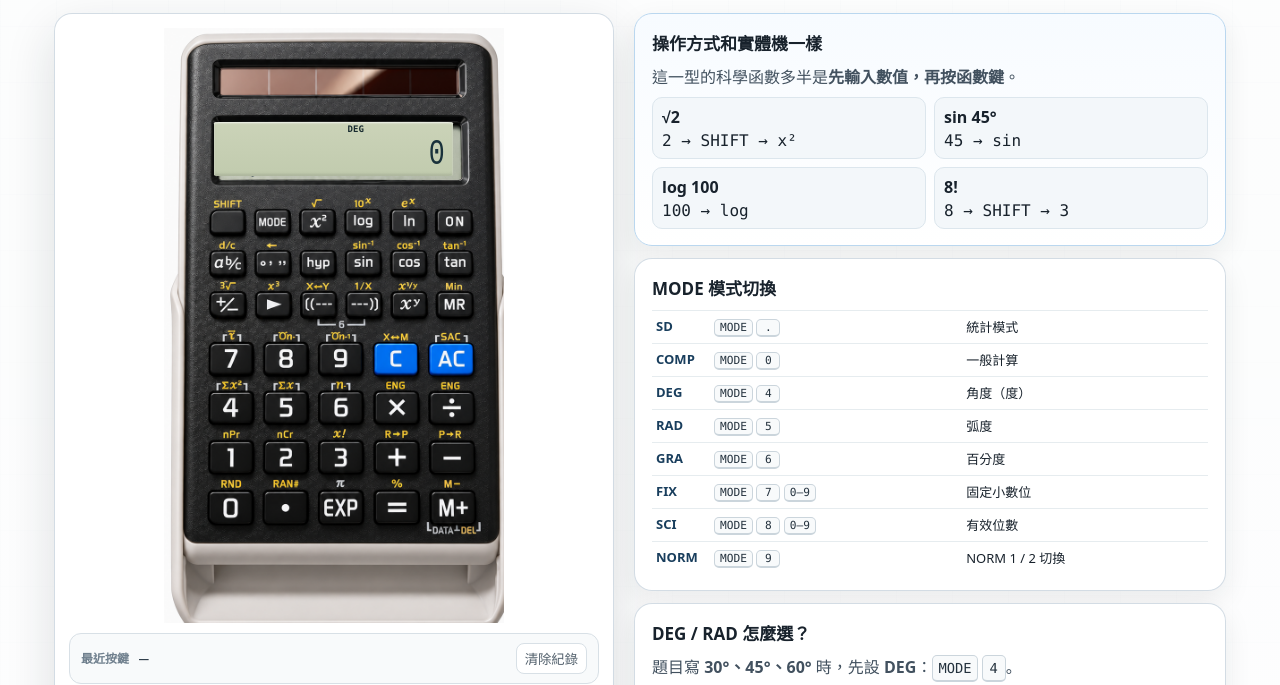
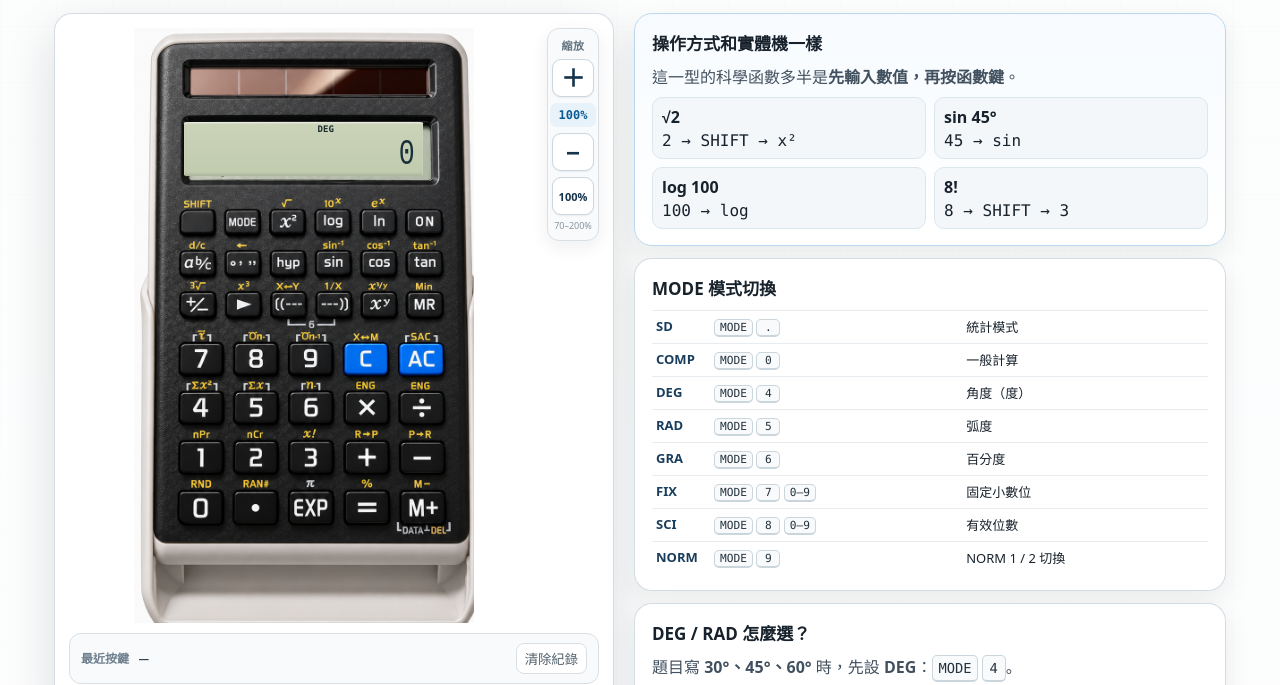
Before and after one commit to whalytw/engineering-calculator-web, a plain HTML site: page index.html in a window 1280 px wide. Shown: the part 115-800 px from the top of the page. Drawn offline with Linux system fonts and the light colour scheme.

Commit message:
Add files via upload
v.12

```diff
--- a/app.js
+++ b/app.js
@@ -13,7 +13,46 @@
   };
   const shiftButton = $('[data-action="shift"]');
 
+  // Calculator zoom controls. 100% always means the responsive size the page
+  // would normally use on the current browser/window.
+  const calculatorPhoto = $('#calculatorPhoto');
+  const zoomInButton = $('#zoomIn');
+  const zoomOutButton = $('#zoomOut');
+  const zoomResetButton = $('#zoomReset');
+  const zoomPercentEl = $('#zoomPercent');
+  const ZOOM_MIN = 70;
+  const ZOOM_MAX = 200;
+  const ZOOM_STEP = 10;
+  let zoomPercent = 100;
+  let baseCalculatorWidth = 0;
+  let resizeTimer = 0;
+
   function toggleFlag(el, on){ el.classList.toggle('on', !!on); }
+
+  function applyCalculatorZoom(){
+    if(!calculatorPhoto || !baseCalculatorWidth) return;
+    calculatorPhoto.style.width = `${baseCalculatorWidth * zoomPercent / 100}px`;
+    zoomPercentEl.textContent = `${zoomPercent}%`;
+    zoomInButton.disabled = zoomPercent >= ZOOM_MAX;
+    zoomOutButton.disabled = zoomPercent <= ZOOM_MIN;
+    zoomResetButton.disabled = zoomPercent === 100;
+  }
+
+  function measureBaseCalculatorWidth(){
+    if(!calculatorPhoto) return;
+    // Remove the inline zoomed width so CSS can determine this browser's
+    // responsive 100% size, then scale from that baseline.
+    calculatorPhoto.style.width = '';
+    const measured = calculatorPhoto.getBoundingClientRect().width;
+    if(measured > 0) baseCalculatorWidth = measured;
+    applyCalculatorZoom();
+  }
+
+  function setCalculatorZoom(nextPercent){
+    const snapped = Math.round(nextPercent / ZOOM_STEP) * ZOOM_STEP;
+    zoomPercent = Math.max(ZOOM_MIN, Math.min(ZOOM_MAX, snapped));
+    applyCalculatorZoom();
+  }
 
   function render(){
     const d = calc.formatDisplay();
@@ -68,6 +107,17 @@
   });
 
   $('#clearHistory').addEventListener('click', () => { history.length = 0; render(); });
+
+  zoomInButton?.addEventListener('click', () => setCalculatorZoom(zoomPercent + ZOOM_STEP));
+  zoomOutButton?.addEventListener('click', () => setCalculatorZoom(zoomPercent - ZOOM_STEP));
+  zoomResetButton?.addEventListener('click', () => setCalculatorZoom(100));
+
+  // Recalculate what 100% means if the user resizes the browser or rotates a tablet.
+  window.addEventListener('resize', () => {
+    window.clearTimeout(resizeTimer);
+    resizeTimer = window.setTimeout(measureBaseCalculatorWidth, 120);
+  });
+
   const helpToggle = $('#helpToggle');
   const guide = $('#guide');
   helpToggle?.addEventListener('click', () => {
@@ -77,5 +127,8 @@
   });
 
   render();
+  // Measure after the first layout pass so 100% exactly matches the original
+  // responsive calculator size on this machine.
+  window.requestAnimationFrame(measureBaseCalculatorWidth);
   window.calculatorEngine = calc;
 })();
--- a/index.html
+++ b/index.html
@@ -19,7 +19,8 @@
 
   <main class="page-grid">
     <section class="simulator-card" aria-label="可操作的工程用科學計算機">
-      <div class="calculator-stage">
+      <div class="calculator-workspace">
+        <div class="calculator-stage">
         <div class="calculator-photo" id="calculatorPhoto">
           <img src="calculator-shell.png" alt="無品牌工程用科學計算機外觀，所有按鍵都可以點擊操作" draggable="false">
 
@@ -87,6 +88,16 @@
             <button class="hotkey mainrow4 m4" data-action="equals" data-label="=" aria-label="等號；SHIFT 為百分比"></button>
             <button class="hotkey mainrow4 m5" data-action="mplus" data-label="M+" aria-label="記憶加法 M+；SHIFT 為 M 減；SD 模式為 DATA 與 DEL"></button>
           </div>
+        </div>
+        </div>
+
+        <div class="zoom-controls" aria-label="計算機縮放控制">
+          <span class="zoom-title">縮放</span>
+          <button id="zoomIn" class="zoom-btn" type="button" aria-label="放大計算機 10%" title="放大 10%">＋</button>
+          <output id="zoomPercent" class="zoom-percent" aria-live="polite">100%</output>
+          <button id="zoomOut" class="zoom-btn" type="button" aria-label="縮小計算機 10%" title="縮小 10%">−</button>
+          <button id="zoomReset" class="zoom-reset" type="button" aria-label="恢復計算機為 100%" title="恢復 100%">100%</button>
+          <span class="zoom-range">70–200%</span>
         </div>
       </div>
 
--- a/style.css
+++ b/style.css
@@ -51,11 +51,17 @@ h1{margin:0;font-size:clamp(22px,2.6vw,34px);letter-spacing:.01em;line-height:1.
   box-shadow:var(--shadow);
 }
 .simulator-card{padding:14px}
+.calculator-workspace{
+  display:grid;
+  grid-template-columns:minmax(0,1fr) 52px;
+  gap:8px;
+  align-items:start;
+}
 .calculator-stage{
   display:flex;
-  justify-content:center;
+  justify-content:flex-start;
   padding:0;
-  overflow:hidden;
+  overflow:auto;
   border-radius:14px;
   background:#fff;
 }
@@ -66,6 +72,61 @@ h1{margin:0;font-size:clamp(22px,2.6vw,34px);letter-spacing:.01em;line-height:1.
   user-select:none;
   -webkit-user-select:none;
   touch-action:manipulation;
+  flex:0 0 auto;
+  margin-inline:auto;
+}
+
+.zoom-controls{
+  position:sticky;
+  top:8px;
+  width:52px;
+  display:flex;
+  flex-direction:column;
+  align-items:center;
+  gap:6px;
+  padding:8px 4px;
+  border:1px solid var(--line);
+  border-radius:12px;
+  background:#f8fafb;
+  box-shadow:0 6px 18px rgba(20,32,44,.07);
+}
+.zoom-title{
+  font-size:11px;
+  font-weight:800;
+  color:#637482;
+  letter-spacing:.04em;
+}
+.zoom-btn,.zoom-reset{
+  width:42px;
+  min-height:38px;
+  border:1px solid #cbd6de;
+  border-radius:9px;
+  background:#fff;
+  color:#17344d;
+  cursor:pointer;
+  font-family:inherit;
+  font-weight:800;
+  box-shadow:0 1px 2px rgba(20,32,44,.06);
+}
+.zoom-btn{font-size:24px;line-height:1}
+.zoom-reset{font-size:11px;padding:4px 2px}
+.zoom-btn:hover,.zoom-reset:hover{background:#eef6fc;border-color:#9fc4df}
+.zoom-btn:active,.zoom-reset:active{transform:translateY(1px)}
+.zoom-btn:disabled{opacity:.35;cursor:not-allowed;background:#f2f4f6}
+.zoom-percent{
+  width:46px;
+  padding:5px 1px;
+  border-radius:7px;
+  background:#e8f2fa;
+  color:#0b5b94;
+  font:800 12px/1.2 Consolas,"Courier New",monospace;
+  text-align:center;
+}
+.zoom-range{
+  font-size:9px;
+  line-height:1.15;
+  text-align:center;
+  color:#87939d;
 }
 .calculator-photo>img{
   width:100%;height:100%;display:block;object-fit:contain;pointer-events:none;
@@ -213,6 +274,10 @@ footer{padding:2px 20px 18px;text-align:center;color:#7a8791;font-size:12px}
   .page-head{padding:16px 10px 8px;align-items:flex-start}
   .page-head p{font-size:13px}
   .page-grid{padding:4px 8px 18px;gap:14px}
+  .calculator-workspace{grid-template-columns:minmax(0,1fr) 48px;gap:5px}
+  .zoom-controls{width:48px;padding:7px 3px;gap:5px}
+  .zoom-btn,.zoom-reset{width:40px}
+  .zoom-percent{width:42px;font-size:11px}
   .simulator-card{padding:7px;border-radius:12px}
   .calculator-stage{border-radius:9px}
   .interaction-strip{margin-top:7px;padding:8px}
```
Also changed, not shown: 1 other file.
